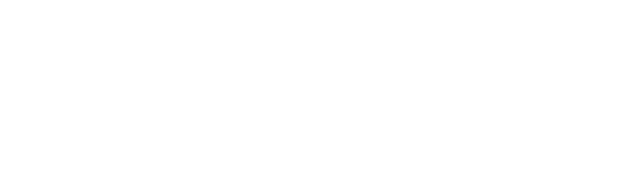
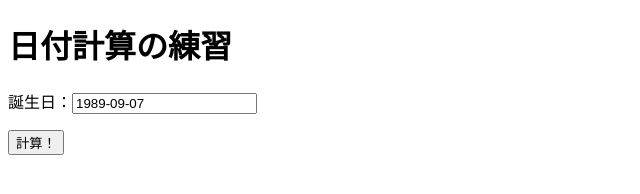
Before and after one commit to ryosuke97/js-study, a plain HTML site: page index.html in a window 1280 px wide. Shown: the whole page, without its empty margins (0-640 px from the left). Drawn offline with Linux system fonts and the light colour scheme.

Commit message:
feat:日付計算用の入力欄とボタンを設置

```diff
--- a/index.html
+++ b/index.html
@@ -4,9 +4,13 @@
     <meta charset="UTF-8">
     <meta name="viewport" content="width=device-width, initial-scale=1.0">
     <meta http-equiv="X-UA-Compatible" content="ie=edge">
-    <title>誕生日診断アプリ</title>
+    <title>日付計算練習</title>
 </head>
 <body>
+    <h1>日付計算の練習</h1>
+    <p>誕生日：<input type="text" name="birthday" id="birthday" value="1989-09-07"></p>
+    <p><input type="button" value="計算！" onclick="getAge();"></p>
+
 
 </body>
 </html>
```
